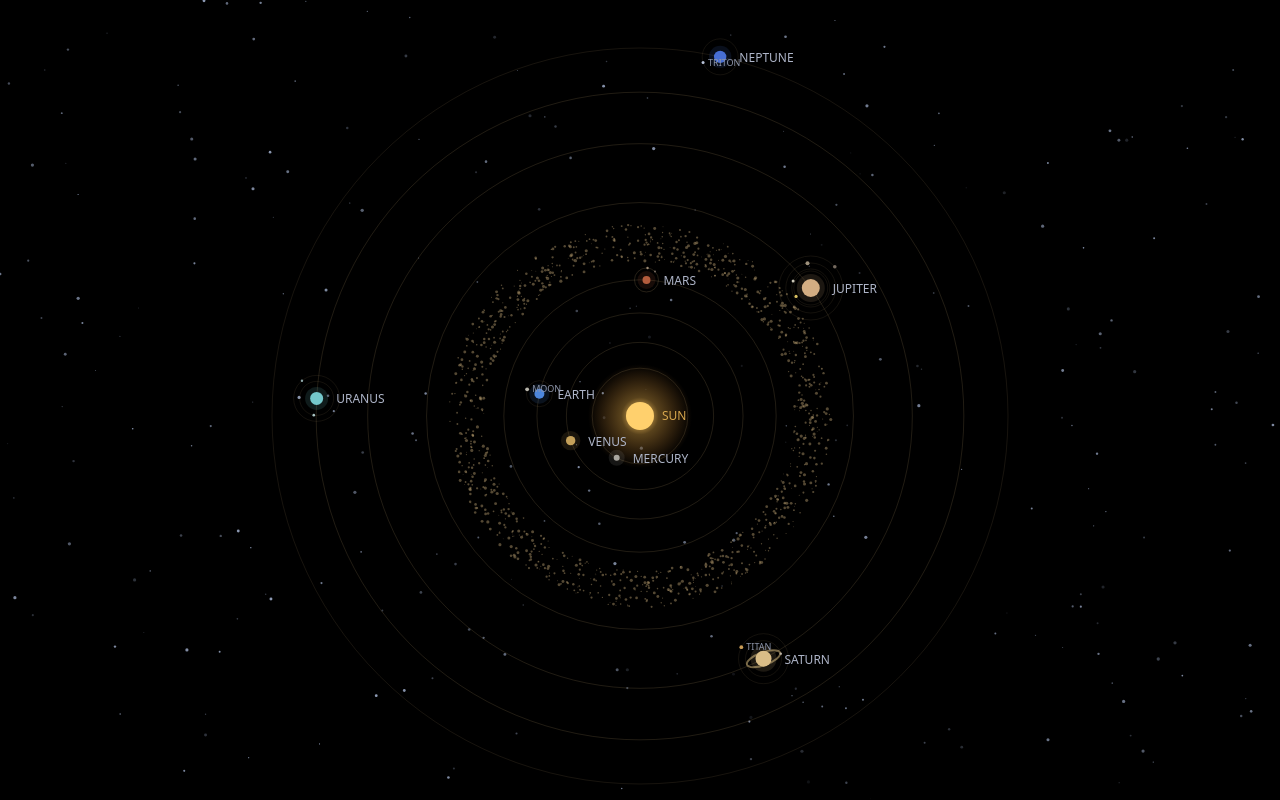
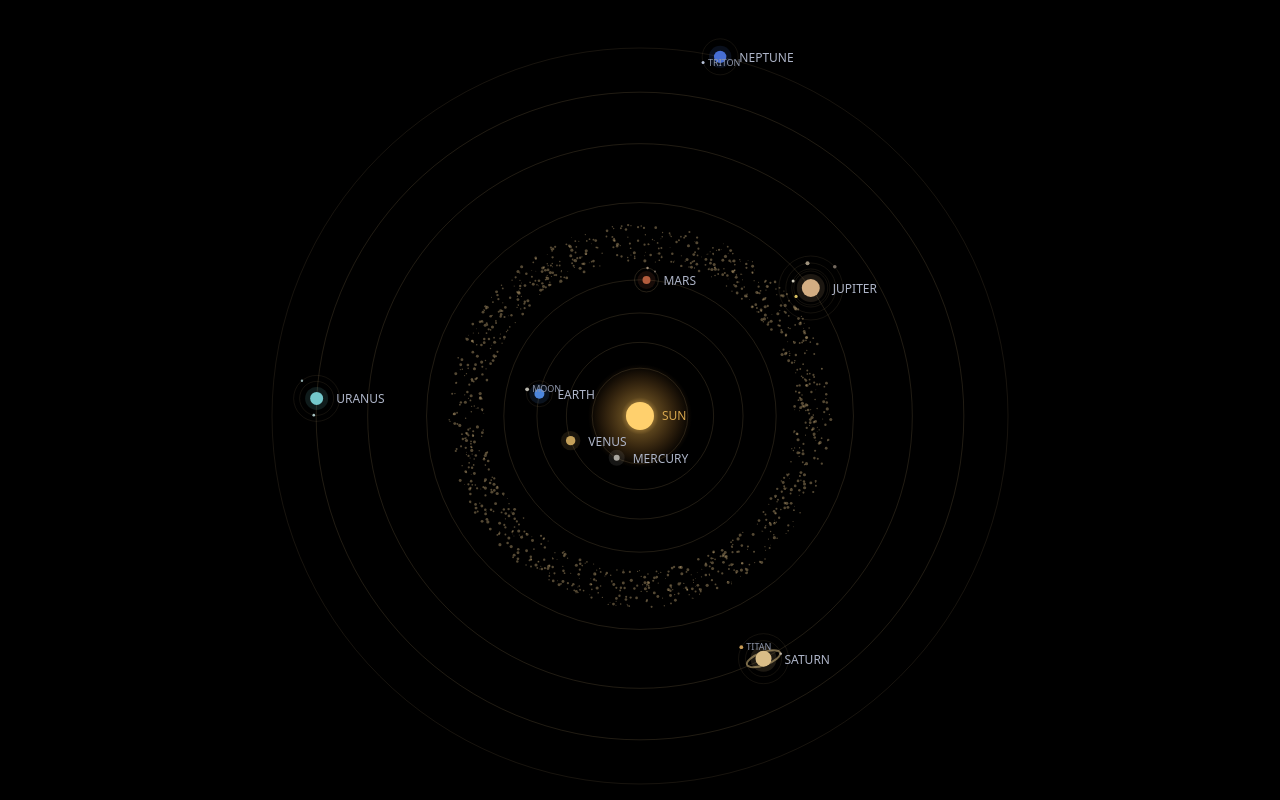
Before and after one commit to OrelMag/SolarSystemWallpaper, a plain HTML site: page index.html in a window 1280 px wide. Drawn offline with Linux system fonts and the light colour scheme.

Commit message:
Remove background stars

```diff
--- a/index.html
+++ b/index.html
@@ -47,9 +47,6 @@
   }
 
   const random = rand(4938);
-  const stars = Array.from({ length: 260 }, () => ({
-    x: random(), y: random(), r: 0.45 + random() * 1.2, a: 0.15 + random() * 0.65
-  }));
   const belt = Array.from({ length: 1150 }, () => ({
     a: random() * Math.PI * 2,
     r: 0.42 + random() * 0.10,
@@ -97,10 +94,6 @@
     ctx.clearRect(0, 0, w, h);
     ctx.fillStyle = "#000";
     ctx.fillRect(0, 0, w, h);
-
-    for (const star of stars) {
-      circle(star.x * w, star.y * h, star.r, `rgba(168, 183, 214, ${star.a + Math.sin(t * 30 + star.x * 8) * 0.08})`);
-    }
 
     for (const [name, orbitScale] of planets) {
       orbit(cx, cy, orbitScale * radiusUnit, name === "Neptune" ? 0.12 : 0.17);
```
Also changed, not shown: 1 other file.
